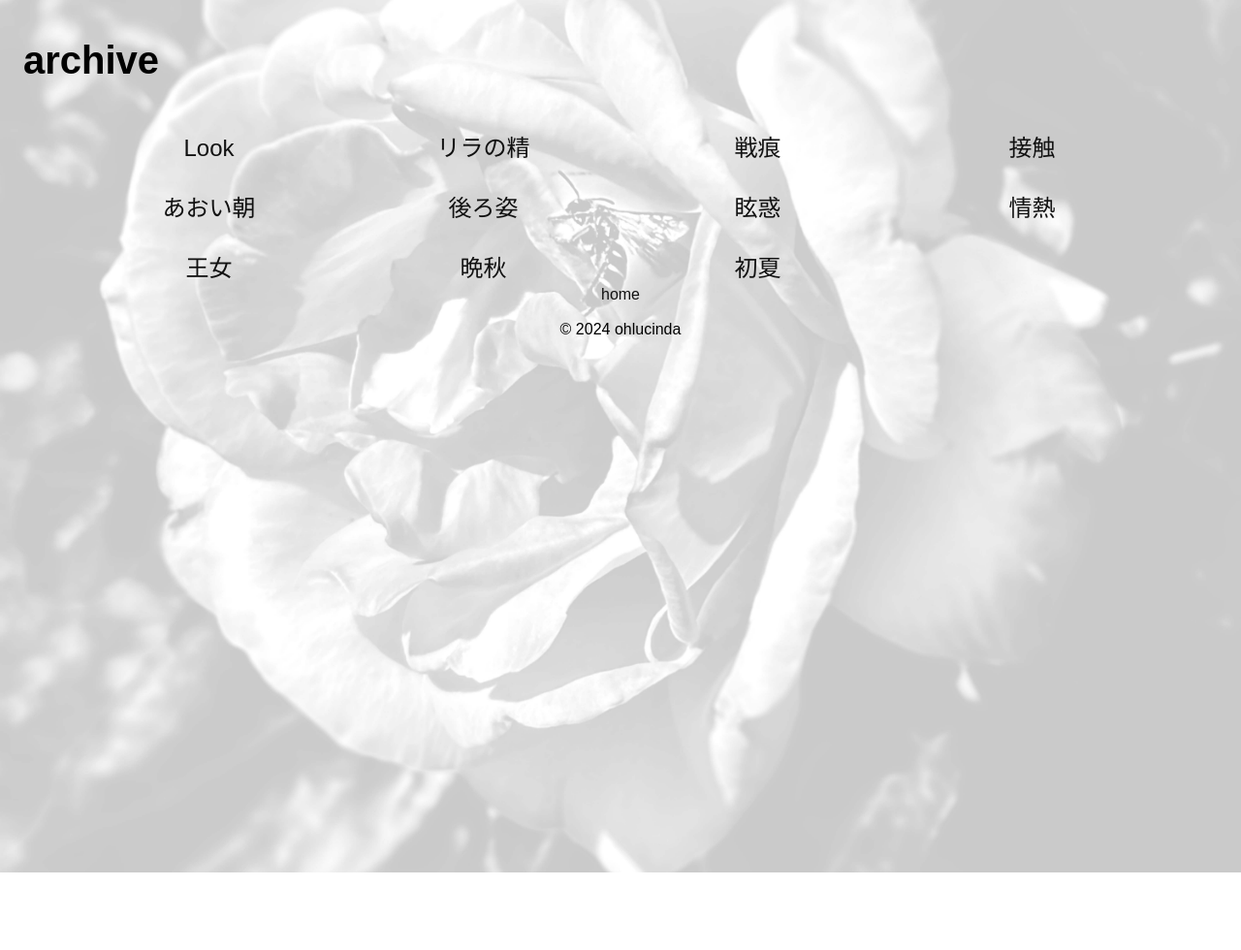
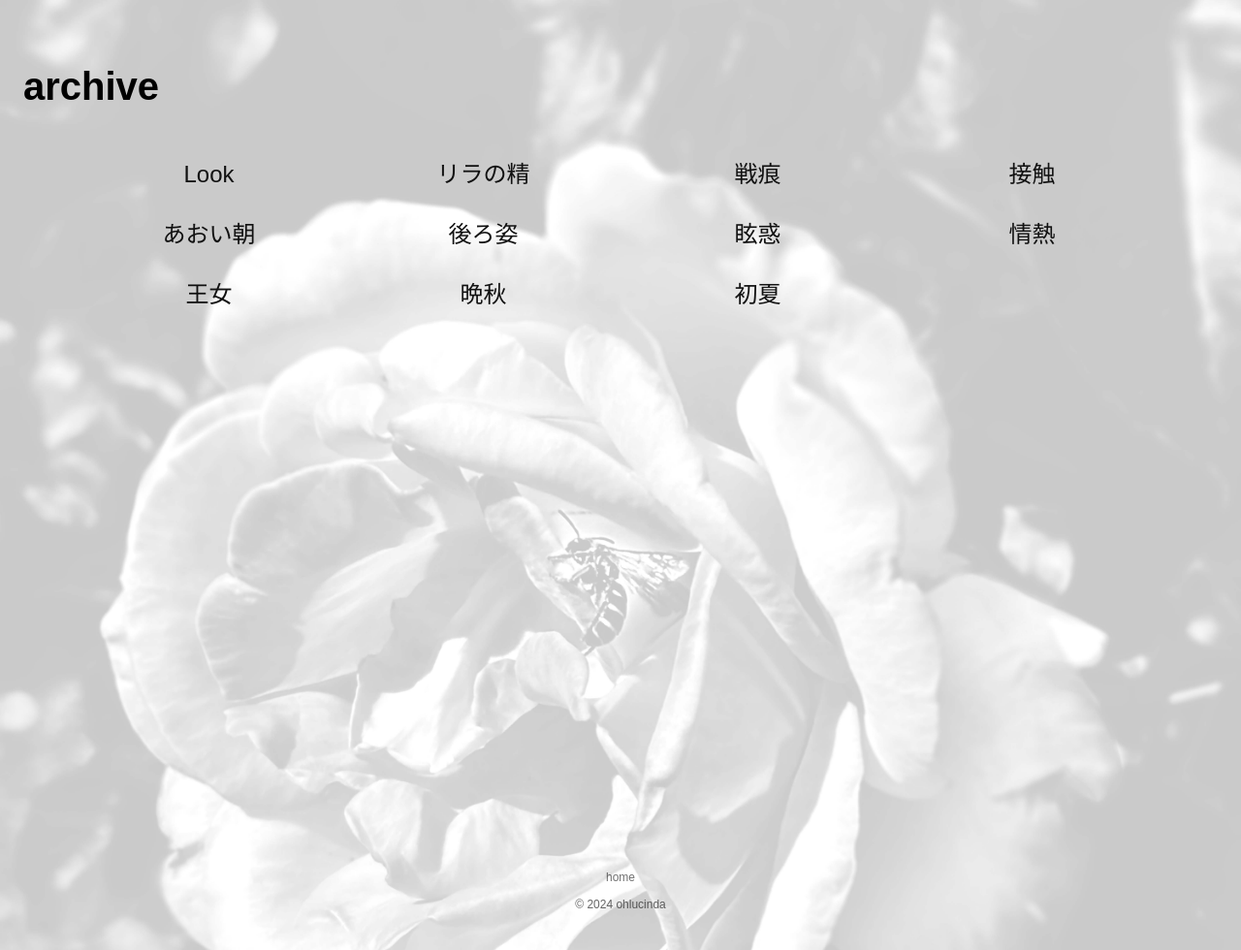
Before and after one commit to ohlucinda/gem-dtp, a Jekyll site: the page built from archive.html, in a window 1280 px wide. Shown: the whole page at 97% size. Built offline with Jekyll 4.4.1, drawn with Linux system fonts in a browser that asks for light colours; some web fonts are replaced; before the commit the page ends 900 px from its top, so only the background shows below that.

Commit message:
Update archive.html

```diff
--- a/archive.html
+++ b/archive.html
@@ -34,6 +34,11 @@
 background-attachment: fixed;
 
 font-family: "jimbo-std-expanded", sans-serif;
+
+min-height: 100vh;
+
+display: flex;
+flex-direction: column;
 
 }
 
@@ -86,12 +91,9 @@
 
 }
 
-}
-
 footer {
 
-  margin-top: 120px;
-  margin-bottom: 40px;
+  margin-top: auto;
 
   text-align: center;
 
@@ -100,22 +102,11 @@
 
   opacity: 0.6;
 
-  display: flex;
-  flex-direction: column;
-  align-items: center;
-
-}
-
-.footer-inner {
-
-  text-align: center;
-
 }
 
 footer a {
 
   color: #111;
-
   text-decoration: none;
 
 }
```
